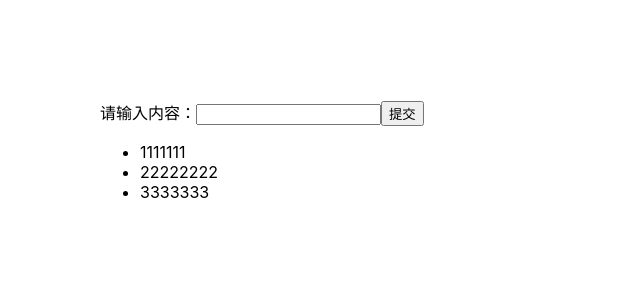
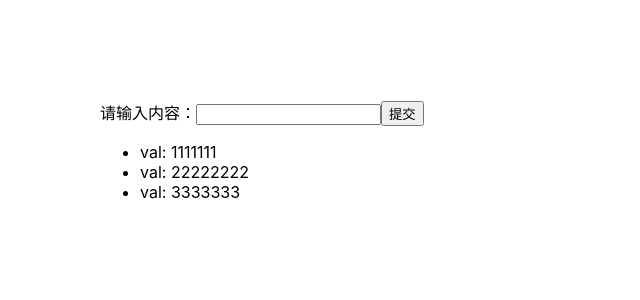
Before and after one commit to phojz/rt, a React (Create React App) app: page / in a window 1280 px wide. Shown: the top 300 px of the page, without its empty margins (0-640 px from the left). Built offline with nearby package versions, Linux system fonts and the light colour scheme.

Commit message:
默认值以及属性限制

```diff
--- a/src/TodoItem.js
+++ b/src/TodoItem.js
@@ -1,4 +1,5 @@
 import React from 'react'
+import PropTypes from 'prop-types'
 
 class TodoItem extends React.Component {
   // constructor(props) {
@@ -9,15 +10,27 @@ class TodoItem extends React.Component {
     handleDelete(index)
   }
   render() {
-    const { val } = this.props
+    const { val, test } = this.props
     return (
       <li
-        dangerouslySetInnerHTML={{ __html: val }}
+        // dangerouslySetInnerHTML={{ __html: val }}
         onClick={this.handleComponentDelete}
       >
+        {test}: {val}
       </li>
     )
   }
 }
-
+TodoItem.propTypes = {
+  test: PropTypes.string.isRequired,
+  index: PropTypes.oneOfType([
+    PropTypes.string,
+    PropTypes.number
+  ]),
+  val: PropTypes.string,
+  handleDelete: PropTypes.func
+}
+TodoItem.defaultProps = {
+  test: 'val'
+}
 export default TodoItem
--- a/src/TodoList.js
+++ b/src/TodoList.js
@@ -5,7 +5,7 @@ class TodoList extends React.Component {
     super(props)
     this.state = {
       inputVal: '',
-      list: [1111111, 22222222, 3333333]
+      list: ['1111111', '22222222', '3333333']
     }
   }
   render() {
```
